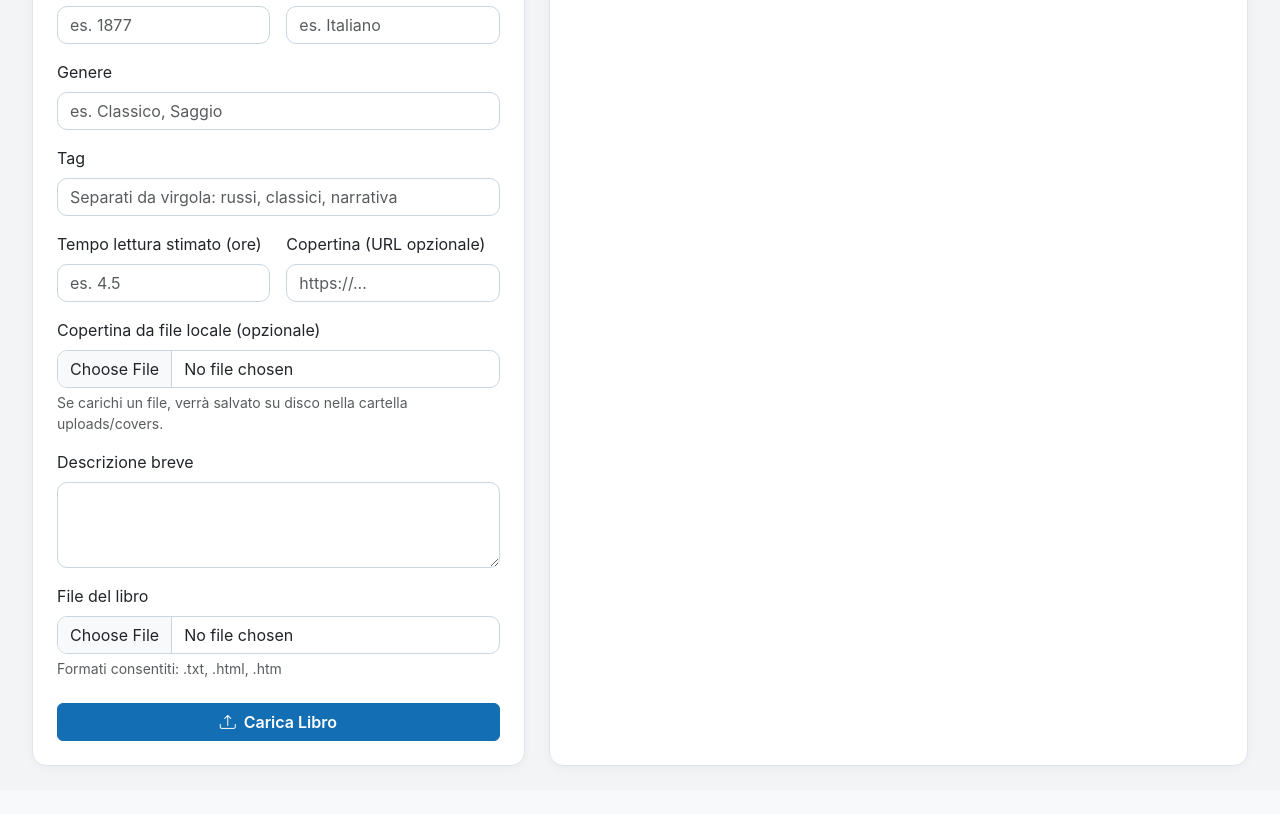
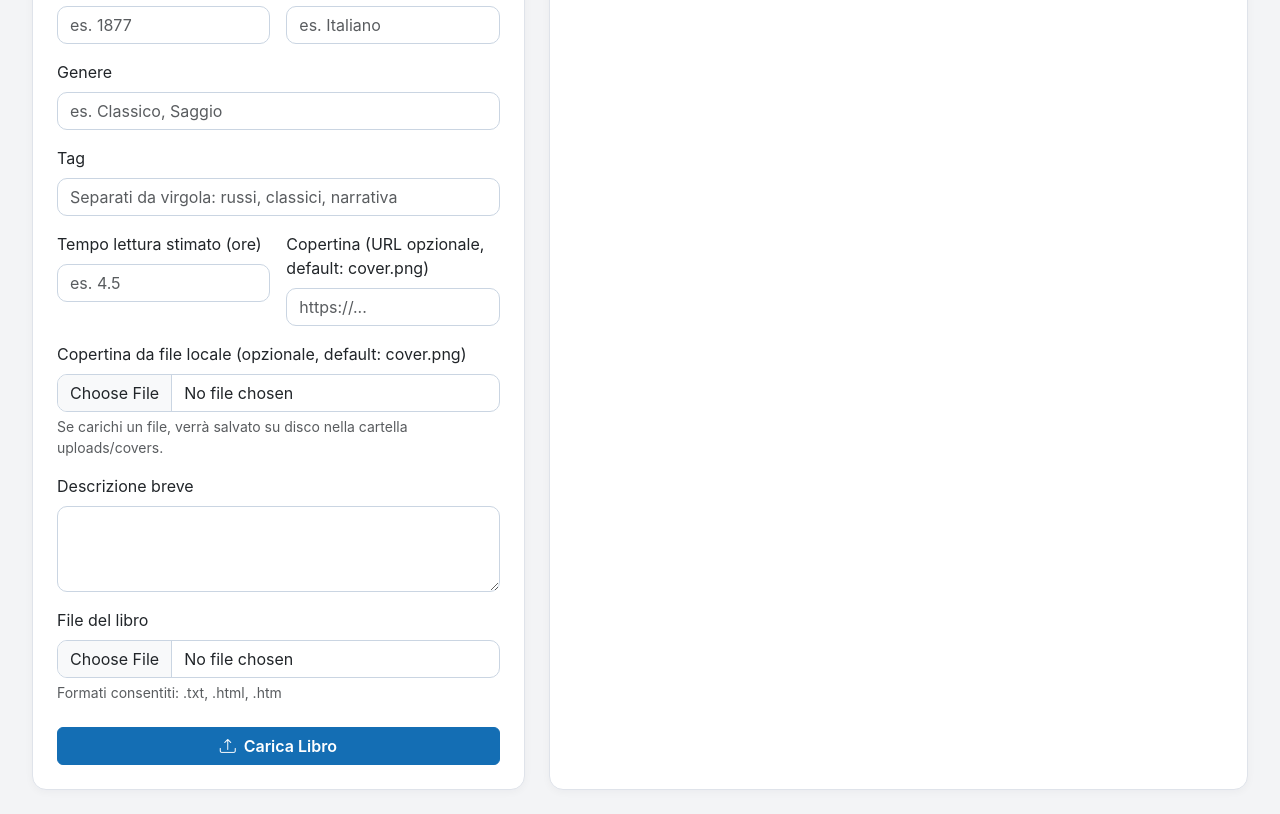
Before and after one commit to pdolci/BIP, a Flask app: template templates/admin_books.html in a window 1280 px wide. Shown: the part 484-1298 px from the top of the page. Before the commit the page ends 1250 px from the top, so only its background shows below. Run offline with Flask 3, Linux system fonts and the light colour scheme; the template is opened without the code that fills it, so the values that code supplies are empty; parts of the project's set-up code (start-up, migrations or seed data) failed here and were passed over.

Commit message:
Use local default cover when no book cover is provided

```diff
--- a/routes.py
+++ b/routes.py
@@ -1394,7 +1394,7 @@ def uploaded_cover(filename):
 def book_cover(book_id):
     book = Book.query.get_or_404(book_id)
     if not book.cover_image:
-        return redirect("https://images.unsplash.com/photo-1512820790803-83ca734da794?auto=format&fit=crop&w=800&q=80")
+        return redirect(url_for("static", filename="images/cover.png"))
 
     if book.cover_image.startswith("covers/"):
         cover_filename = book.cover_image.split("/", 1)[1]
--- a/templates/admin_books.html
+++ b/templates/admin_books.html
@@ -48,13 +48,13 @@
                         <input type="number" step="0.1" min="0" name="estimated_reading_hours" class="form-control" placeholder="es. 4.5">
                     </div>
                     <div class="col-sm-6">
-                        <label for="cover_image" class="form-label">Copertina (URL opzionale)</label>
+                        <label for="cover_image" class="form-label">Copertina (URL opzionale, default: cover.png)</label>
                         <input type="url" name="cover_image" class="form-control" placeholder="https://...">
                     </div>
                 </div>
 
                 <div class="mb-3">
-                    <label for="cover_image_file" class="form-label">Copertina da file locale (opzionale)</label>
+                    <label for="cover_image_file" class="form-label">Copertina da file locale (opzionale, default: cover.png)</label>
                     <input type="file" name="cover_image_file" accept="image/*" class="form-control">
                     <div class="form-text">Se carichi un file, verrà salvato su disco nella cartella uploads/covers.</div>
                 </div>
@@ -150,7 +150,7 @@
                                         <input type="text" name="tags" class="form-control" value="{{ book.tags or '' }}">
                                     </div>
                                     <div class="col-md-6">
-                                        <label class="form-label">Copertina (URL opzionale)</label>
+                                        <label class="form-label">Copertina (URL opzionale, default: cover.png)</label>
                                         <input type="url" name="cover_image" class="form-control" value="{{ book.cover_image or '' }}">
                                     </div>
                                     <div class="col-md-6">
--- a/templates/select_book.html
+++ b/templates/select_book.html
@@ -194,7 +194,7 @@
         const description = selected.dataset.description || "Nessuna descrizione disponibile.";
         const tags = selected.dataset.tags || "n/d";
         const hours = selected.dataset.hours ? `${selected.dataset.hours} ore` : "Durata n/d";
-        const cover = selected.dataset.cover || "https://images.unsplash.com/photo-1512820790803-83ca734da794?auto=format&fit=crop&w=800&q=80";
+        const cover = selected.dataset.cover || "{{ url_for('static', filename='images/cover.png') }}";
 
         document.getElementById("preview-title").textContent = title;
         document.getElementById("preview-meta").textContent = `${author} · ${year} · ${genre} · ${language}`;
```
